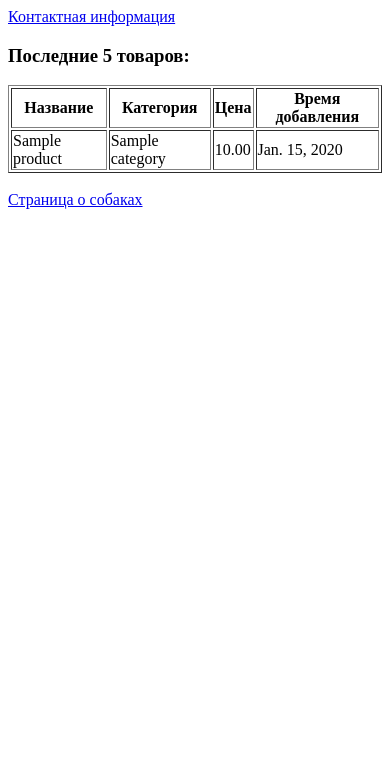
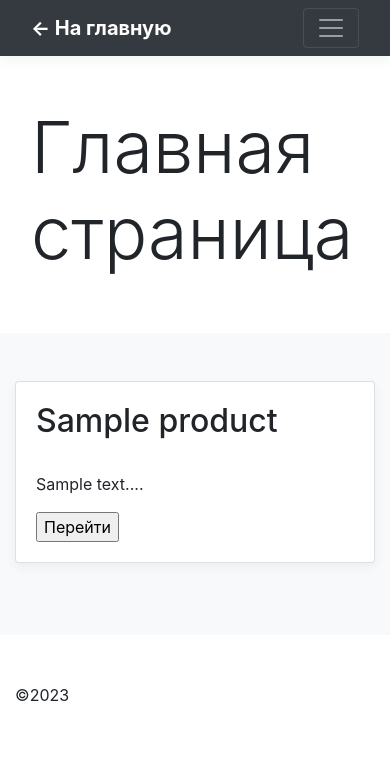
Before and after one commit to fedor-metsger/django_hw_01, a Django app: page / in a window 390 px wide. Shown: the top 758 px of the page. Run offline with Django 4.2, Linux system fonts and the light colour scheme; tables that the repository leaves empty hold one stand-in row (values such as "Sample post"); some libraries are stand-ins or nearby versions.

Commit message:
Add HW #3 solution

```diff
--- a/catalog/templates/index.html
+++ b/catalog/templates/index.html
@@ -1,37 +1,34 @@
-<!DOCTYPE html>
-<html lang="en">
-<head>
-    <meta charset="UTF-8">
-    <title>Домашняя страница</title>
-</head>
-<body>
-    <a href="/contacts/">Контактная информация</a>
-    <br>
 
-    <h3>Последние 5 товаров:</h3>
+{% extends "dogs/base.html" %}
 
-    <table class="u-full-width" border="1">
-        <thead>
-        <tr>
-            <th>Название</th>
-            <th>Категория</th>
-            <th>Цена</th>
-            <th>Время добавления</th>
-        </tr>
-        </thead>
-        <tbody>
-        {% for p in products %}
-            <tr>
-                <td>{{ p.name }}</td>
-                <td>{{ p.category }}</td>
-                <td>{{ p.price }}</td>
-                <td>{{ p.date }}</td>
-            </tr>
-        {% endfor %}
-        </tbody>
-    </table>
-
-    <br>
-    <a href="/dogs/">Страница о собаках</a>
-</body>
-</html>
+{% block content %}
+    <div class="jumbotron">
+        <div class="container">
+            <h1 class="display-3">Главная страница</h1>
+        </div>
+    </div>
+    <div class="album py-5 bg-light">
+        <div class="container">
+            <div class="row">
+                {% for p in products %}
+                    <div class="col-md-4">
+                        <div class="card mb-4 box-shadow">
+                            <div class="card-body">
+                                <h2 href="product/{{ p.id }}">{{ p.name }}</h2>
+                                <br>
+                                <p class="card-text">{{ p.description|slice:100 }}...</p>
+                                <div class="d-flex justify-content-between align-items-center">
+                                    <div class="btn-group">
+                                        <form action="product/{{ p.id }}">
+                                            <input type="submit" value="Перейти"/>
+                                        </form>
+                                    </div>
+                                </div>
+                            </div>
+                        </div>
+                    </div>
+                {% endfor %}
+            </div>
+        </div>
+    </div>
+{% endblock %}
--- a/catalog/urls.py
+++ b/catalog/urls.py
@@ -1,11 +1,12 @@
 
 from django.urls import path
 
-from catalog.views import index, contacts
+from catalog.views import index, contacts, product
 
 app_name = 'catalog'
 
 urlpatterns = [
     path('', index, name='index'),
-    path('contacts/', contacts, name='contacts')
+    path('contacts/', contacts, name='contacts'),
+    path('product/<int:pk>/', product, name='product')
 ]
--- a/catalog/views.py
+++ b/catalog/views.py
@@ -7,10 +7,11 @@ from catalog.models import Contact, Product
 
 # Create your views here.
 def index(request):
-    context = {"products": []}
-    for p in Product.objects.order_by('-creation_date')[:5]:
-        context["products"].append({"name": p.name, "category": p.category,
-                                    "price": p.price, "date": p.creation_date})
+    # context = {"products": []}
+    # for p in Product.objects.order_by('-creation_date')[:5]:
+    #     context["products"].append({"name": p.name, "category": p.category,
+    #                                 "price": p.price, "date": p.creation_date})
+    context = {"products": Product.objects.order_by('-creation_date')[:5]}
     return render(request, "index.html", context=context)
 
 def contacts(request):
@@ -27,3 +28,18 @@ def contacts(request):
         context["contacts"].append({"name": c.name, "phone": c.phone, "email": c.email})
 
     return render(request, "contacts.html", context=context)
+
+def product(request, pk):
+    # if request.method == 'POST':
+    #     name = request.POST.get('name')
+    #     phone = request.POST.get('phone')
+    #     email = request.POST.get('email')
+    #     print(f'Получена контактная информация: {name}, тел.: {phone}, e-mail: {email}')
+    #     if name and (phone or email):
+    #         Contact.objects.create(name=name, phone=phone, email=email)
+
+    context = {
+        "product": Product.objects.filter(pk=pk)[0]
+    }
+
+    return render(request, "product.html", context=context)
```
Also changed, not shown: catalog/templates/product.html (added, +42 -0 lines), media/kefir.webp (added), media/milk-dry.jpg (added), media/milk-rice.jpg (added), media/milk-soya.jpg (added), media/milk.webp (added), media/sguha.jpg (added).
